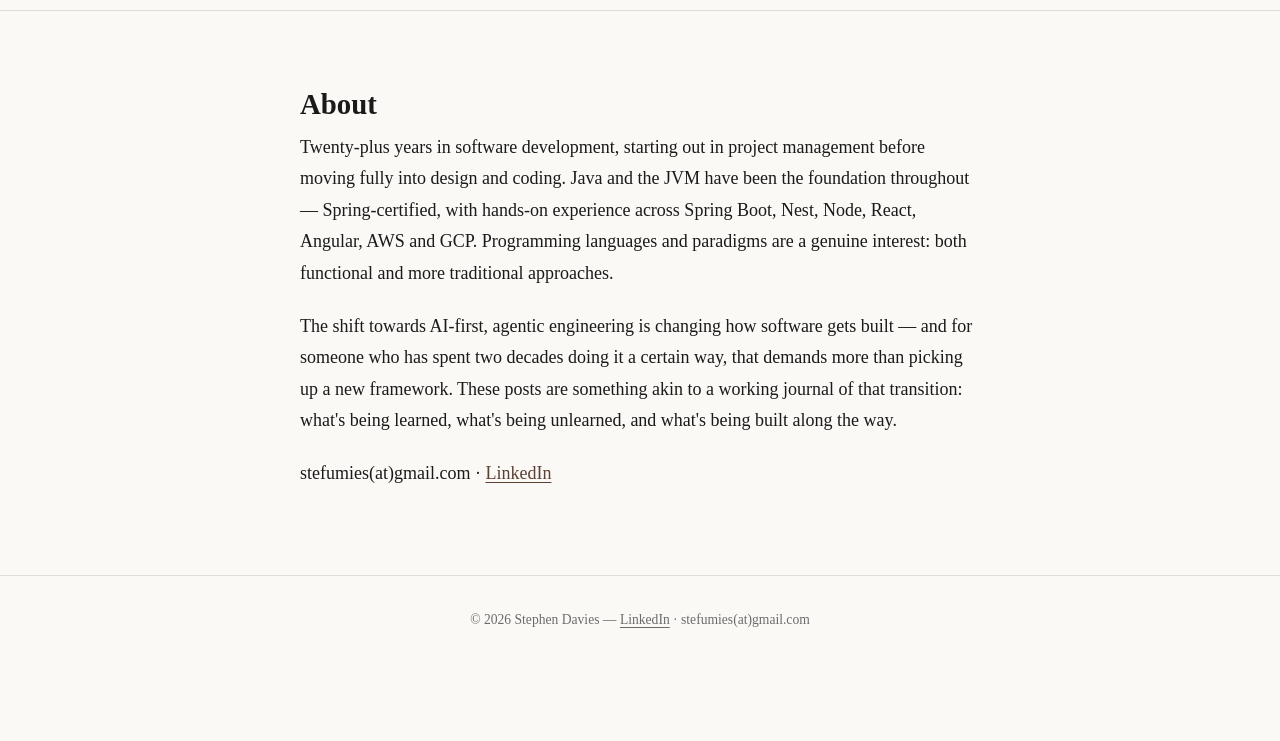
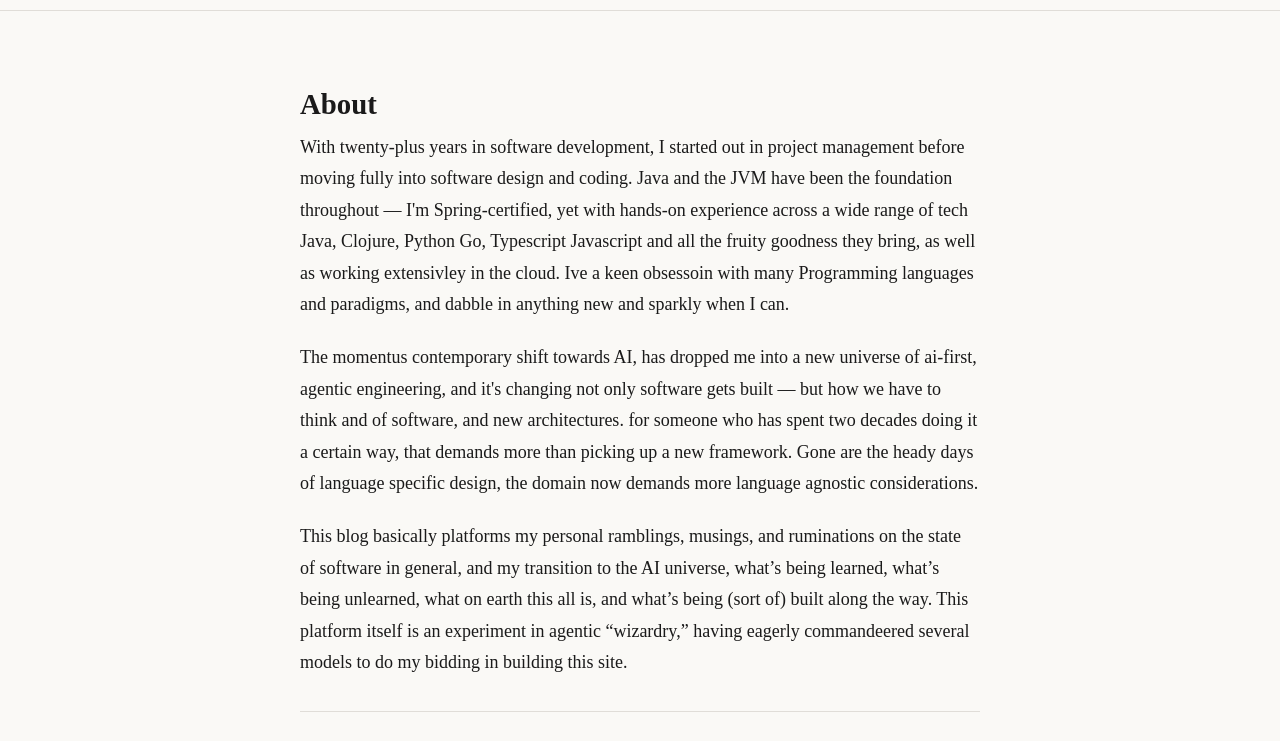
Before and after one commit to stefumies/stefumies, an Astro site: page /about in a window 1280 px wide. Shown: the part 46-787 px from the top of the page. Built offline with nearby package versions, Linux system fonts and the light colour scheme; Astro itself is replaced by a stand-in of ours.

Commit message:
Updating about text

```diff
--- a/src/pages/about.astro
+++ b/src/pages/about.astro
@@ -14,18 +14,26 @@ import Header from '../components/Header.astro';
 		<main>
 			<h1>About</h1>
 			<p>
-				Twenty-plus years in software development, starting out in project management before
-				moving fully into design and coding. Java and the JVM have been the foundation throughout —
-				Spring-certified, with hands-on experience across Spring Boot, Nest, Node, React, Angular,
-				AWS and GCP. Programming languages and paradigms are a genuine interest: both functional
-				and more traditional approaches.
+				With twenty-plus years in software development, I started out in project management before
+				moving fully into software design and coding. Java and the JVM have been the foundation throughout —
+				I'm Spring-certified, yet with hands-on experience across a wide range of tech Java, Clojure, Python Go, Typescript
+				Javascript and all the fruity goodness they bring, as well as working extensivley in the cloud.
+				Ive a keen obsessoin with many Programming languages and paradigms, and dabble in anything new and sparkly when I can.
 			</p>
 			<p>
-				The shift towards AI-first, agentic engineering is changing how software gets built — and
+				The momentus contemporary shift towards AI, has dropped me into a new universe of ai-first, agentic engineering, and it's
+				changing not only software gets built — but how we have to think and of software, and new architectures.
 				for someone who has spent two decades doing it a certain way, that demands more than picking
-				up a new framework. These posts are something akin to a working journal of that transition:
-				what's being learned, what's being unlearned, and what's being built along the way.
+				up a new framework. Gone are the heady days of language specific design, the domain now demands more language agnostic considerations.
 			</p>
+
+			This blog basically platforms my personal ramblings, musings, and ruminations on the state of software in general, and my transition to the AI universe, what’s being learned, what’s being unlearned, what on earth this all is, and what’s being (sort of) built along the way.
+This platform itself is an experiment in agentic “wizardry,” having eagerly commandeered several models to do my bidding in building this site.
+
+			</p>
+
+            <hr />
+
 			<p>
 				stefumies(at)gmail.com &middot;
 				<a href="https://www.linkedin.com/in/stevemdavies/" target="_blank" rel="noopener">LinkedIn</a>
```
